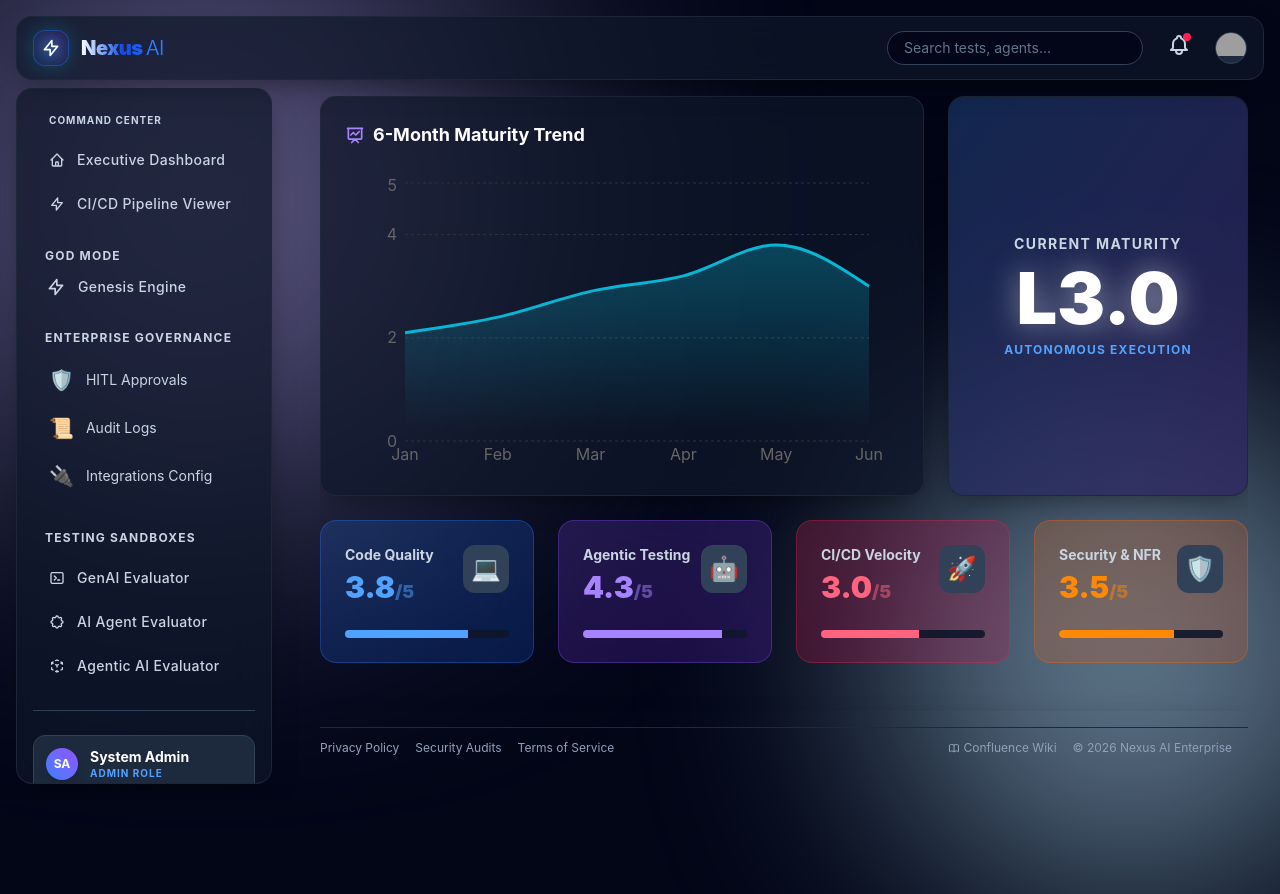
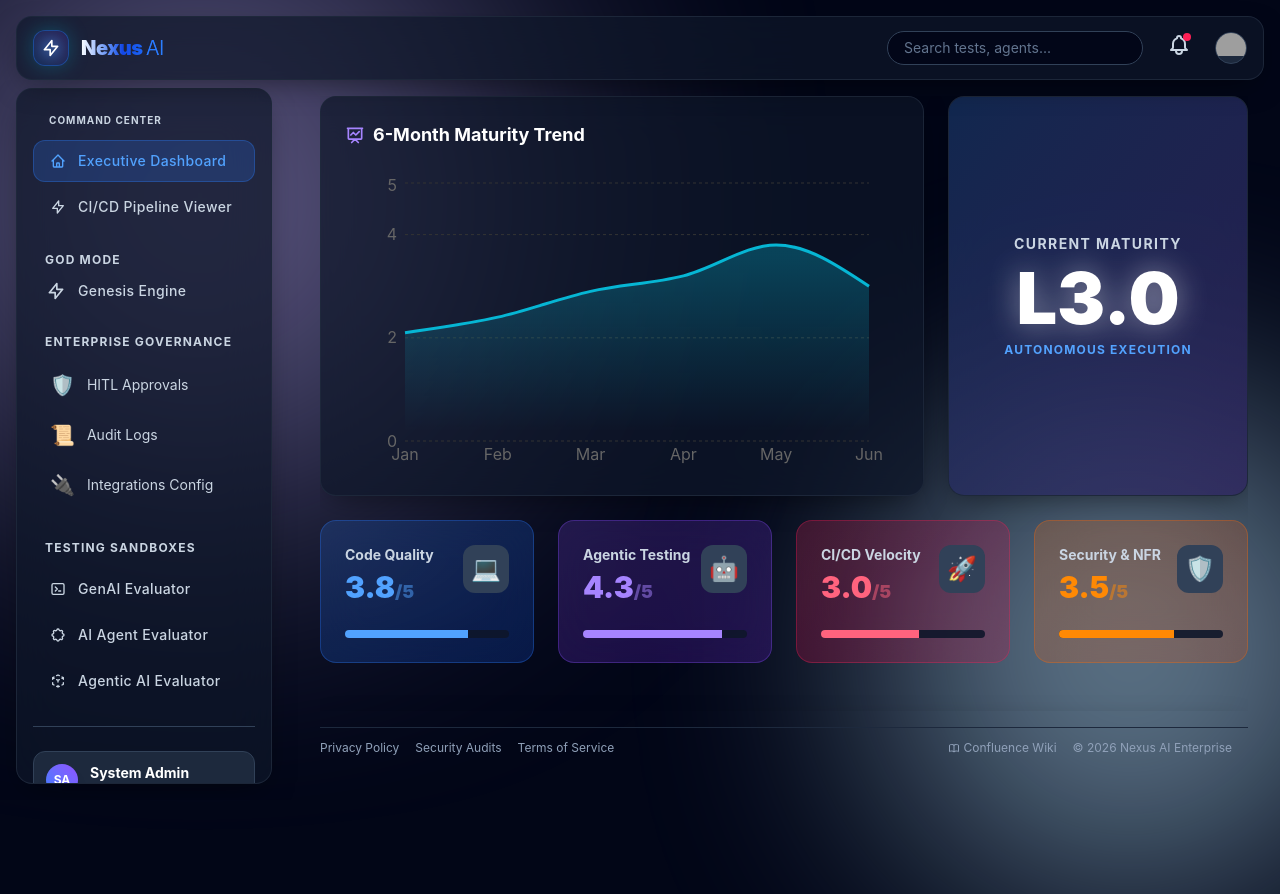
Before and after one commit to aquarian-patil/qe-ai-lab, a Next.js app: page / in a window 1280 px wide. Shown: the top 894 px of the page. Built offline with nearby package versions, Linux system fonts and the light colour scheme; grey boxes are pictures that could not be loaded.

Commit message:
feat(ui): add active route highlighting to sidebar navigation

```diff
--- a/src/components/Navigation.tsx
+++ b/src/components/Navigation.tsx
@@ -1,11 +1,13 @@
 "use client";
 import { useState } from 'react';
 import Link from 'next/link';
+import { usePathname } from 'next/navigation';
 import ComingSoon from '@/components/ComingSoon';
 import HitlBadge from '@/components/HitlBadge';
 
 export default function Navigation({ children }: { children: React.ReactNode }) {
   const [mobileMenuOpen, setMobileMenuOpen] = useState(false);
+  const pathname = usePathname();
 
   return (
     <div className="flex flex-col h-screen overflow-hidden">
@@ -114,28 +116,28 @@ export default function Navigation({ children }: { children: React.ReactNode })
 
         <p className="text-[10px] text-slate-300 uppercase tracking-widest font-bold mb-3 mt-2 px-4">Command Center</p>
         <nav className="space-y-1">
-          <NavItem href="/" label="Executive Dashboard" icon="M3 12l2-2m0 0l7-7 7 7M5 10v10a1 1 0 001 1h3m10-11l2 2m-2-2v10a1 1 0 01-1 1h-3m-6 0a1 1 0 001-1v-4a1 1 0 011-1h2a1 1 0 011 1v4a1 1 0 001 1m-6 0h6" onClick={() => setMobileMenuOpen(false)} />
-          <NavItem href="/pipeline" label="CI/CD Pipeline Viewer" icon="M13 10V3L4 14h7v7l9-11h-7z" onClick={() => setMobileMenuOpen(false)} />
+          <NavItem href="/" label="Executive Dashboard" icon="M3 12l2-2m0 0l7-7 7 7M5 10v10a1 1 0 001 1h3m10-11l2 2m-2-2v10a1 1 0 01-1 1h-3m-6 0a1 1 0 001-1v-4a1 1 0 011-1h2a1 1 0 011 1v4a1 1 0 001 1m-6 0h6" onClick={() => setMobileMenuOpen(false)} active={pathname === '/'} />
+          <NavItem href="/pipeline" label="CI/CD Pipeline Viewer" icon="M13 10V3L4 14h7v7l9-11h-7z" onClick={() => setMobileMenuOpen(false)} active={pathname === '/pipeline'} />
         </nav>
 
         <p className="text-xs font-bold text-slate-300 uppercase tracking-widest mt-6 mb-3 px-3">God Mode</p>
-        <Link href="/genesis" onClick={() => setMobileMenuOpen(false)} className="flex items-center gap-3 px-3 py-2.5 rounded-lg border border-transparent text-slate-300 hover:text-blue-600 hover:bg-slate-200/50 transition-colors group relative overflow-hidden mb-6">
+        <Link href="/genesis" onClick={() => setMobileMenuOpen(false)} className={`flex items-center gap-3 px-3 py-2.5 rounded-lg border text-sm transition-colors group relative overflow-hidden mb-6 ${pathname === '/genesis' ? 'border-blue-500 bg-blue-500/10 text-blue-400 font-bold' : 'border-transparent text-slate-300 hover:text-blue-600 hover:bg-slate-200/50'}`}>
           <svg className="w-5 h-5 relative z-10" fill="none" stroke="currentColor" viewBox="0 0 24 24"><path strokeLinecap="round" strokeLinejoin="round" strokeWidth={2} d="M13 10V3L4 14h7v7l9-11h-7z" /></svg>
-          <span className="font-medium text-sm tracking-wide relative z-10">Genesis Engine</span>
+          <span className="font-medium tracking-wide relative z-10">Genesis Engine</span>
         </Link>
 
         <p className="text-xs font-bold text-slate-300 uppercase tracking-widest mt-2 mb-3 px-3">Enterprise Governance</p>
         <nav className="space-y-1 mb-6">
-          <Link href="/approvals" onClick={() => setMobileMenuOpen(false)} className="flex items-center gap-3 px-4 py-2 text-sm text-slate-300 hover:bg-slate-200/50 hover:text-blue-600 rounded-lg transition-colors group cursor-pointer">
+          <Link href="/approvals" onClick={() => setMobileMenuOpen(false)} className={`flex items-center gap-3 px-4 py-2 text-sm rounded-lg transition-colors group cursor-pointer ${pathname === '/approvals' ? 'bg-blue-500/20 text-blue-400 font-bold border border-blue-500/30' : 'text-slate-300 hover:bg-slate-200/50 hover:text-blue-600 border border-transparent'}`}>
             <span className="text-xl group-hover:scale-110 transition-transform">🛡️</span>
             HITL Approvals
             <HitlBadge />
           </Link>
-          <Link href="/audit" onClick={() => setMobileMenuOpen(false)} className="flex items-center gap-3 px-4 py-2 text-sm text-slate-300 hover:bg-slate-200/50 hover:text-blue-600 rounded-lg transition-colors group cursor-pointer">
+          <Link href="/audit" onClick={() => setMobileMenuOpen(false)} className={`flex items-center gap-3 px-4 py-2 text-sm rounded-lg transition-colors group cursor-pointer ${pathname === '/audit' ? 'bg-blue-500/20 text-blue-400 font-bold border border-blue-500/30' : 'text-slate-300 hover:bg-slate-200/50 hover:text-blue-600 border border-transparent'}`}>
             <span className="text-xl group-hover:scale-110 transition-transform">📜</span>
             Audit Logs
           </Link>
-          <Link href="/integrations" onClick={() => setMobileMenuOpen(false)} className="flex items-center gap-3 px-4 py-2 text-sm text-slate-300 hover:bg-slate-200/50 hover:text-blue-600 rounded-lg transition-colors group cursor-pointer">
+          <Link href="/integrations" onClick={() => setMobileMenuOpen(false)} className={`flex items-center gap-3 px-4 py-2 text-sm rounded-lg transition-colors group cursor-pointer ${pathname === '/integrations' ? 'bg-blue-500/20 text-blue-400 font-bold border border-blue-500/30' : 'text-slate-300 hover:bg-slate-200/50 hover:text-blue-600 border border-transparent'}`}>
             <span className="text-xl group-hover:scale-110 transition-transform">🔌</span>
             Integrations Config
           </Link>
@@ -143,9 +145,9 @@ export default function Navigation({ children }: { children: React.ReactNode })
 
         <p className="text-xs font-bold text-slate-300 uppercase tracking-widest mt-2 mb-3 px-3">Testing Sandboxes</p>
         <nav className="space-y-1 mb-6">
-          <NavItem href="/sandboxes/gen-ai" label="GenAI Evaluator" icon="M8 9l3 3-3 3m5 0h3M5 20h14a2 2 0 002-2V6a2 2 0 00-2-2H5a2 2 0 00-2 2v12a2 2 0 002 2z" onClick={() => setMobileMenuOpen(false)} />
-          <NavItem href="/sandboxes/ai-agent" label="AI Agent Evaluator" icon="M10.325 4.317c.426-1.756 2.924-1.756 3.35 0a1.724 1.724 0 002.573 1.066c1.543-.94 3.31.826 2.37 2.37a1.724 1.724 0 001.065 2.572c1.756.426 1.756 2.924 0 3.35a1.724 1.724 0 00-1.066 2.573c.94 1.543-.826 3.31-2.37 2.37a1.724 1.724 0 00-2.572 1.065c-.426 1.756-2.924 1.756-3.35 0a1.724 1.724 0 00-2.573-1.066c-1.543.94-3.31-.826-2.37-2.37a1.724 1.724 0 00-1.065-2.572c-1.756-.426-1.756-2.924 0-3.35a1.724 1.724 0 001.066-2.573c-.94-1.543.826-3.31 2.37-2.37.996.608 2.296.07 2.572-1.065z" onClick={() => setMobileMenuOpen(false)} />
-          <NavItem href="/sandboxes/agentic-arena" label="Agentic AI Evaluator" icon="M14 10l-2 1m0 0l-2-1m2 1v2.5M20 7l-2 1m2-1l-2-1m2 1v2.5M14 4l-2-1-2 1M4 7l2-1M4 7l2 1M4 7v2.5M12 21l-2-1m2 1l2-1m-2 1v-2.5M6 18l-2-1v-2.5M18 18l2-1v-2.5" onClick={() => setMobileMenuOpen(false)} />
+          <NavItem href="/sandboxes/gen-ai" label="GenAI Evaluator" icon="M8 9l3 3-3 3m5 0h3M5 20h14a2 2 0 002-2V6a2 2 0 00-2-2H5a2 2 0 00-2 2v12a2 2 0 002 2z" onClick={() => setMobileMenuOpen(false)} active={pathname === '/sandboxes/gen-ai'} />
+          <NavItem href="/sandboxes/ai-agent" label="AI Agent Evaluator" icon="M10.325 4.317c.426-1.756 2.924-1.756 3.35 0a1.724 1.724 0 002.573 1.066c1.543-.94 3.31.826 2.37 2.37a1.724 1.724 0 001.065 2.572c1.756.426 1.756 2.924 0 3.35a1.724 1.724 0 00-1.066 2.573c.94 1.543-.826 3.31-2.37 2.37a1.724 1.724 0 00-2.572 1.065c-.426 1.756-2.924 1.756-3.35 0a1.724 1.724 0 00-2.573-1.066c-1.543.94-3.31-.826-2.37-2.37a1.724 1.724 0 00-1.065-2.572c-1.756-.426-1.756-2.924 0-3.35a1.724 1.724 0 001.066-2.573c-.94-1.543.826-3.31 2.37-2.37.996.608 2.296.07 2.572-1.065z" onClick={() => setMobileMenuOpen(false)} active={pathname === '/sandboxes/ai-agent'} />
+          <NavItem href="/sandboxes/agentic-arena" label="Agentic AI Evaluator" icon="M14 10l-2 1m0 0l-2-1m2 1v2.5M20 7l-2 1m2-1l-2-1m2 1v2.5M14 4l-2-1-2 1M4 7l2-1M4 7l2 1M4 7v2.5M12 21l-2-1m2 1l2-1m-2 1v-2.5M6 18l-2-1v-2.5M18 18l2-1v-2.5" onClick={() => setMobileMenuOpen(false)} active={pathname === '/sandboxes/agentic-arena'} />
         </nav>
 
         <div className="mt-auto pt-6 border-t border-slate-700 flex flex-col gap-4">
@@ -180,9 +182,9 @@ export default function Navigation({ children }: { children: React.ReactNode })
   );
 }
 
-function NavItem({ href, label, icon, onClick }: { href: string; label: string; icon: string; onClick?: () => void }) {
+function NavItem({ href, label, icon, onClick, active }: { href: string; label: string; icon: string; onClick?: () => void; active?: boolean }) {
   return (
-    <Link href={href} onClick={onClick} className={`flex items-center gap-3 px-4 py-2.5 rounded-xl transition-all duration-300 text-slate-300 hover:text-blue-600 hover:bg-slate-200/50`}>
+    <Link href={href} onClick={onClick} className={`flex items-center gap-3 px-4 py-2.5 rounded-xl transition-all duration-300 ${active ? 'bg-blue-500/20 text-blue-400 font-bold border border-blue-500/30' : 'text-slate-300 hover:text-blue-600 hover:bg-slate-200/50 border border-transparent'}`}>
       <svg className="w-4 h-4" fill="none" stroke="currentColor" viewBox="0 0 24 24" xmlns="http://www.w3.org/2000/svg">
         <path strokeLinecap="round" strokeLinejoin="round" strokeWidth={2} d={icon} />
       </svg>
```
